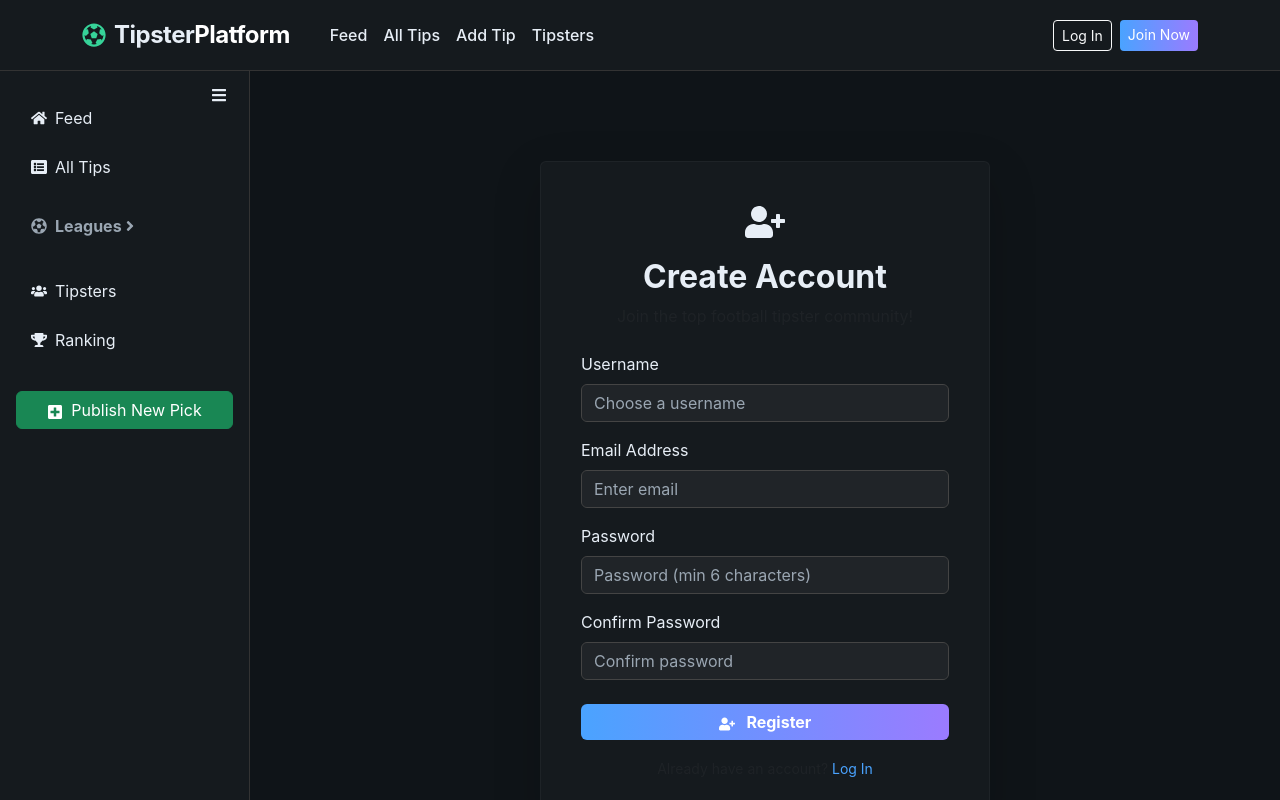
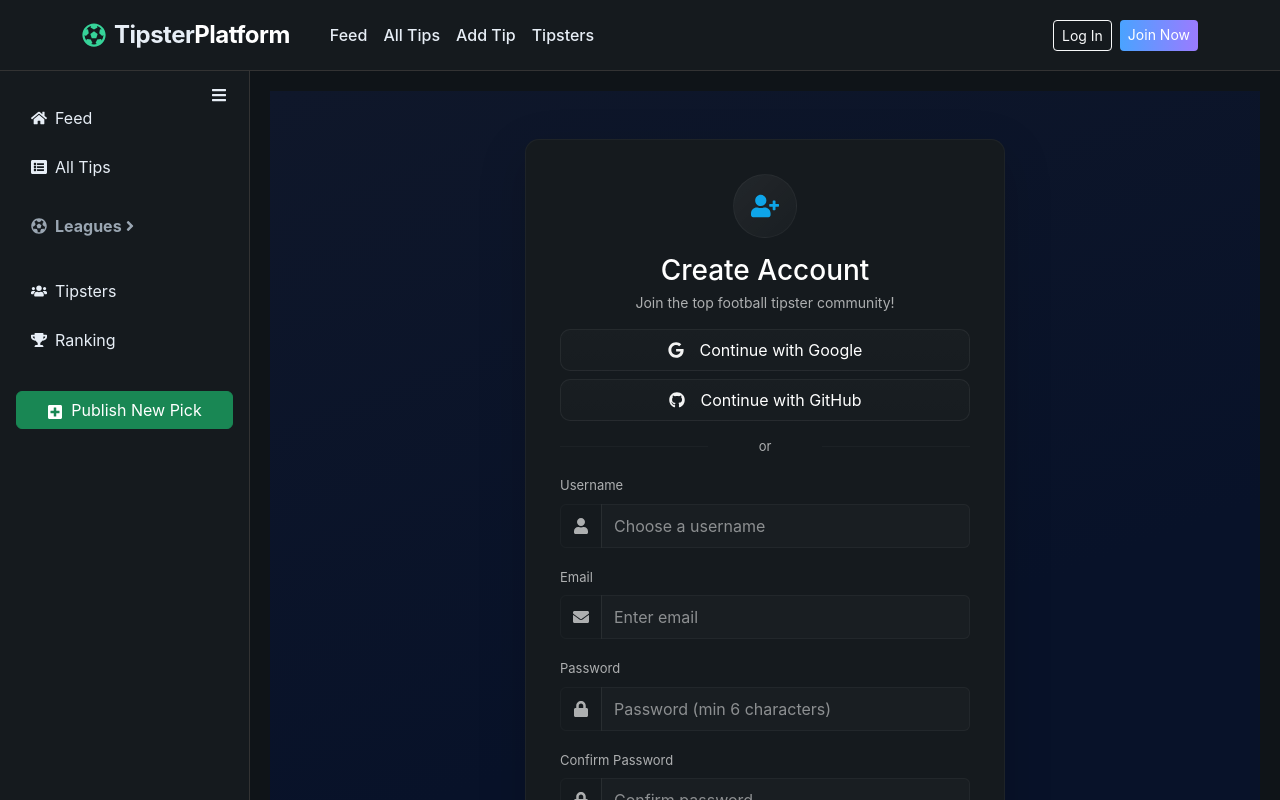
Before and after one commit to GGarenov/tipster_platform, a React (Vite) app in the folder client/: page /register in a window 1280 px wide. Shown: the top 800 px of the page. Built offline with nearby package versions, Linux system fonts and the light colour scheme.

Commit message:
Login and Register designs are changed

```diff
--- a/client/src/components/auth/Login/Login.css
+++ b/client/src/components/auth/Login/Login.css
@@ -1,36 +1,183 @@
-/* Center the Login Card in the middle of the screen */
+:root {
+  --bg-gradient-1: #0f172a;
+  --bg-gradient-2: #081229;
+  --card-bg: rgba(255, 255, 255, 0.04);
+  --card-border: rgba(255, 255, 255, 0.06);
+  --accent: #20c997; /* mint */
+  --primary-start: #0ea5e9; /* sky */
+  --primary-end: #7c3aed; /* purple */
+  --muted: rgba(255, 255, 255, 0.65);
+}
+
+/* Full page gradient background */
+.login-page {
+  min-height: 100vh;
+  background: linear-gradient(
+    160deg,
+    var(--bg-gradient-1) 0%,
+    var(--bg-gradient-2) 60%
+  );
+  display: flex;
+  align-items: center;
+}
+
 .login-container {
   min-height: 100vh;
-  padding-top: 60px; /* Account for the fixed Navbar */
-  padding-bottom: 60px;
+  padding: 48px 12px;
 }
 
-.login-card {
-  max-width: 400px; /* Keep the card a manageable size */
-  width: 90%;
-  /* Use dark theme variables defined in index.css */
-  background-color: var(--bg-card) !important;
-  border: 1px solid #333;
+.auth-card {
+  width: 420px;
+  max-width: 94%;
+  border-radius: 14px;
+  background: linear-gradient(
+    180deg,
+    rgba(255, 255, 255, 0.03),
+    rgba(255, 255, 255, 0.02)
+  );
+  border: 1px solid var(--card-border);
+  padding: 18px;
+  overflow: hidden;
 }
 
-/* Style for Form Controls (Inputs) to match dark theme */
-.login-card .form-control {
-  background-color: var(--bg-input);
-  border: 1px solid #444;
-  color: var(--text-main);
+.auth-header .logo-circle {
+  width: 64px;
+  height: 64px;
+  display: flex;
+  align-items: center;
+  justify-content: center;
+  border-radius: 50%;
+  background: linear-gradient(
+    135deg,
+    rgba(255, 255, 255, 0.06),
+    rgba(255, 255, 255, 0.02)
+  );
+  margin: 0 auto;
+  border: 1px solid rgba(255, 255, 255, 0.04);
 }
 
-.login-card .form-control::placeholder {
-  color: var(--text-muted);
+.logo-icon {
+  color: var(--primary-start);
 }
 
-.login-card .form-control:focus {
-  background-color: var(--bg-input);
-  border-color: var(--brand-blue);
-  box-shadow: 0 0 0 0.25rem rgba(9, 132, 227, 0.25); /* Custom focus color */
+.auth-header h3 {
+  color: white;
+  margin-bottom: 0.25rem;
+}
+.auth-header p {
+  color: var(--muted);
+  margin-bottom: 0;
 }
 
-/* Override the link color */
-.login-card a {
-  color: var(--accent-green) !important;
+/* Social buttons */
+.social-btn {
+  display: flex;
+  align-items: center;
+  justify-content: center;
+  gap: 0.5rem;
+  border-radius: 10px;
+  padding: 8px 12px;
+  border: 1px solid rgba(255, 255, 255, 0.06);
+  color: white;
+  background: linear-gradient(
+    180deg,
+    rgba(255, 255, 255, 0.02),
+    rgba(255, 255, 255, 0.01)
+  );
 }
+.social-btn.google {
+  --btn-color: #db4437;
+}
+.social-btn.github {
+  --btn-color: #24292e;
+}
+.social-btn svg {
+  opacity: 0.95;
+}
+
+.divider {
+  text-align: center;
+  color: var(--muted);
+  font-size: 13px;
+  margin: 12px 0 16px;
+  position: relative;
+}
+.divider::before,
+.divider::after {
+  content: "";
+  height: 1px;
+  width: 36%;
+  background: rgba(255, 255, 255, 0.03);
+  position: absolute;
+  top: 50%;
+}
+.divider::before {
+  left: 0;
+}
+.divider::after {
+  right: 0;
+}
+
+/* Inputs and icon group */
+.input-icon {
+  background: transparent;
+  border: 1px solid rgba(255, 255, 255, 0.03);
+  color: var(--muted);
+}
+.form-input {
+  background: rgba(255, 255, 255, 0.02);
+  border: 1px solid rgba(255, 255, 255, 0.04);
+  color: white;
+  height: 44px;
+}
+.form-input::placeholder {
+  color: rgba(255, 255, 255, 0.5);
+}
+.form-input:focus {
+  outline: none;
+  box-shadow: 0 6px 18px rgba(124, 58, 237, 0.08);
+  border: 1px solid rgba(124, 58, 237, 0.9);
+  background: rgba(255, 255, 255, 0.02);
+}
+
+.form-label {
+  color: var(--muted);
+  font-size: 13px;
+}
+
+.btn-cta {
+  margin-top: 4px;
+  padding: 10px 12px;
+  border-radius: 10px;
+  background: linear-gradient(90deg, var(--primary-start), var(--primary-end));
+  border: none;
+  color: white;
+}
+.btn-cta:disabled {
+  opacity: 0.7;
+}
+
+.link-register {
+  color: var(--accent);
+  font-weight: 600;
+  text-decoration: none;
+}
+.link-register:hover {
+  text-decoration: underline;
+}
+
+/* Small screens */
+@media (max-width: 420px) {
+  .auth-card {
+    padding: 14px;
+  }
+  .logo-circle {
+    width: 56px;
+    height: 56px;
+  }
+}
+
+/* small niceties */
+.text-muted {
+  color: var(--muted) !important;
+}
--- a/client/src/components/auth/Login/Login.jsx
+++ b/client/src/components/auth/Login/Login.jsx
@@ -1,7 +1,20 @@
 import React, { useState } from "react";
-import { Container, Card, Form, Button, Alert } from "react-bootstrap";
+import {
+  Container,
+  Card,
+  Form,
+  Button,
+  Alert,
+  InputGroup,
+} from "react-bootstrap";
 import { Link, useNavigate } from "react-router-dom";
-import { FaSignInAlt } from "react-icons/fa";
+import {
+  FaSignInAlt,
+  FaEnvelope,
+  FaLock,
+  FaGoogle,
+  FaGithub,
+} from "react-icons/fa";
 import "./Login.css";
 
 const Login = () => {
@@ -59,76 +72,100 @@ const Login = () => {
   };
 
   return (
+    <div className="login-page">
       <Container className="d-flex justify-content-center align-items-center login-container">
-      <Card className="login-card p-4 shadow-lg">
+        <Card className="auth-card shadow-lg">
           <Card.Body>
-          <div className="text-center mb-4">
-            <FaSignInAlt size={40} className="text-green mb-3" />
-            <h2 className="fw-bold">Welcome Back</h2>
-            <p className="text-muted">
-              Sign in to publish tips and track your stats.
+            <div className="auth-header text-center mb-3">
+              <div className="logo-circle mx-auto mb-3">
+                <FaSignInAlt size={28} className="logo-icon" />
+              </div>
+              <h3 className="mb-1">Welcome Back</h3>
+              <p className="text-muted small">
+                Sign in to publish tips and track your stats
               </p>
             </div>
 
             {error && <Alert variant="danger">{error}</Alert>}
 
+            <div className="d-grid gap-2 mb-3">
+              <Button
+                variant="outline-light"
+                className="social-btn google"
+                onClick={() => alert("Google login placeholder")}
+              >
+                <FaGoogle className="me-2" /> Continue with Google
+              </Button>
+              <Button
+                variant="outline-light"
+                className="social-btn github"
+                onClick={() => alert("GitHub login placeholder")}
+              >
+                <FaGithub className="me-2" /> Continue with GitHub
+              </Button>
+            </div>
+
+            <div className="divider">or</div>
+
             <Form onSubmit={onSubmit}>
-            {/* Email Field */}
               <Form.Group className="mb-3" controlId="formBasicEmail">
-              <Form.Label>Email Address</Form.Label>
+                <Form.Label className="form-label">Email</Form.Label>
+                <InputGroup>
+                  <InputGroup.Text className="input-icon">
+                    <FaEnvelope />
+                  </InputGroup.Text>
                   <Form.Control
                     type="email"
-                placeholder="Enter your email"
+                    placeholder="your@email.com"
                     name="email"
                     value={email}
                     onChange={onChange}
                     required
-                className="dark-input"
+                    className="form-input"
                   />
+                </InputGroup>
               </Form.Group>
 
-            {/* Password Field */}
-            <Form.Group className="mb-4" controlId="formBasicPassword">
-              <Form.Label>Password</Form.Label>
+              <Form.Group className="mb-3" controlId="formBasicPassword">
+                <Form.Label className="form-label">Password</Form.Label>
+                <InputGroup>
+                  <InputGroup.Text className="input-icon">
+                    <FaLock />
+                  </InputGroup.Text>
                   <Form.Control
                     type="password"
-                placeholder="Password"
+                    placeholder="Enter password"
                     name="password"
                     value={password}
                     onChange={onChange}
                     required
-                className="dark-input"
+                    className="form-input"
                   />
+                </InputGroup>
               </Form.Group>
 
-            {/* Submit Button */}
               <Button
                 variant="primary"
                 type="submit"
-              className="w-100 fw-bold"
+                className="w-100 btn-cta fw-bold"
                 disabled={loading}
               >
-              {loading ? (
-                "Logging In..."
-              ) : (
-                <>
-                  <FaSignInAlt className="me-2" /> Log In
-                </>
-              )}
+                {loading ? "Logging In..." : "Log In"}
               </Button>
             </Form>
 
             <div className="text-center mt-3">
               <small className="text-muted">
                 Don't have an account?{" "}
-              <Link to="/register" className="text-decoration-none text-green">
-                Register
+                <Link to="/register" className="link-register">
+                  Create one
                 </Link>
               </small>
             </div>
           </Card.Body>
         </Card>
       </Container>
+    </div>
   );
 };
 
--- a/client/src/components/auth/Register/Register.css
+++ b/client/src/components/auth/Register/Register.css
@@ -1,35 +1,182 @@
-/* Center the Register Card in the middle of the screen, similar to Login */
+:root {
+  --bg-gradient-1: #0f172a;
+  --bg-gradient-2: #081229;
+  --card-bg: rgba(255, 255, 255, 0.04);
+  --card-border: rgba(255, 255, 255, 0.06);
+  --accent: #20c997; /* mint */
+  --primary-start: #0ea5e9; /* sky */
+  --primary-end: #7c3aed; /* purple */
+  --muted: rgba(255, 255, 255, 0.65);
+}
+
+.register-page {
+  min-height: 100vh;
+  background: linear-gradient(
+    160deg,
+    var(--bg-gradient-1) 0%,
+    var(--bg-gradient-2) 60%
+  );
+  display: flex;
+  align-items: center;
+}
+
 .register-container {
   min-height: 100vh;
-  padding-top: 60px; /* Account for the fixed Navbar */
-  padding-bottom: 60px;
+  padding: 48px 12px;
 }
 
-.register-card {
-  max-width: 450px; /* Slightly wider to accommodate more fields */
-  width: 90%;
-  background-color: var(--bg-card) !important;
-  border: 1px solid #333;
+.auth-card {
+  width: 480px;
+  max-width: 96%;
+  border-radius: 14px;
+  background: linear-gradient(
+    180deg,
+    rgba(255, 255, 255, 0.03),
+    rgba(255, 255, 255, 0.02)
+  );
+  border: 1px solid var(--card-border);
+  padding: 18px;
+  overflow: hidden;
 }
 
-/* Ensure form controls match the dark theme */
-.register-card .form-control {
-  background-color: var(--bg-input);
-  border: 1px solid #444;
-  color: var(--text-main);
+.auth-header .logo-circle {
+  width: 64px;
+  height: 64px;
+  display: flex;
+  align-items: center;
+  justify-content: center;
+  border-radius: 50%;
+  background: linear-gradient(
+    135deg,
+    rgba(255, 255, 255, 0.06),
+    rgba(255, 255, 255, 0.02)
+  );
+  margin: 0 auto;
+  border: 1px solid rgba(255, 255, 255, 0.04);
 }
 
-.register-card .form-control::placeholder {
-  color: var(--text-muted);
+.logo-icon {
+  color: var(--primary-start);
 }
 
-.register-card .form-control:focus {
-  background-color: var(--bg-input);
-  border-color: var(--brand-blue);
-  box-shadow: 0 0 0 0.25rem rgba(9, 132, 227, 0.25);
+.auth-header h3 {
+  color: white;
+  margin-bottom: 0.25rem;
+}
+.auth-header p {
+  color: var(--muted);
+  margin-bottom: 0;
 }
 
-/* Styling for the link at the bottom */
-.register-card a {
-  color: var(--brand-blue) !important;
+/* Social buttons */
+.social-btn {
+  display: flex;
+  align-items: center;
+  justify-content: center;
+  gap: 0.5rem;
+  border-radius: 10px;
+  padding: 8px 12px;
+  border: 1px solid rgba(255, 255, 255, 0.06);
+  color: white;
+  background: linear-gradient(
+    180deg,
+    rgba(255, 255, 255, 0.02),
+    rgba(255, 255, 255, 0.01)
+  );
 }
+.social-btn.google {
+  --btn-color: #db4437;
+}
+.social-btn.github {
+  --btn-color: #24292e;
+}
+.social-btn svg {
+  opacity: 0.95;
+}
+
+.divider {
+  text-align: center;
+  color: var(--muted);
+  font-size: 13px;
+  margin: 12px 0 16px;
+  position: relative;
+}
+.divider::before,
+.divider::after {
+  content: "";
+  height: 1px;
+  width: 36%;
+  background: rgba(255, 255, 255, 0.03);
+  position: absolute;
+  top: 50%;
+}
+.divider::before {
+  left: 0;
+}
+.divider::after {
+  right: 0;
+}
+
+/* Inputs and icon group */
+.input-icon {
+  background: transparent;
+  border: 1px solid rgba(255, 255, 255, 0.03);
+  color: var(--muted);
+}
+.form-input {
+  background: rgba(255, 255, 255, 0.02);
+  border: 1px solid rgba(255, 255, 255, 0.04);
+  color: white;
+  height: 44px;
+}
+.form-input::placeholder {
+  color: rgba(255, 255, 255, 0.5);
+}
+.form-input:focus {
+  outline: none;
+  box-shadow: 0 6px 18px rgba(124, 58, 237, 0.08);
+  border: 1px solid rgba(124, 58, 237, 0.9);
+  background: rgba(255, 255, 255, 0.02);
+}
+
+.form-label {
+  color: var(--muted);
+  font-size: 13px;
+}
+
+.btn-cta {
+  margin-top: 4px;
+  padding: 10px 12px;
+  border-radius: 10px;
+  background: linear-gradient(90deg, var(--primary-start), var(--primary-end));
+  border: none;
+  color: white;
+}
+.btn-cta:disabled {
+  opacity: 0.7;
+}
+
+.link-register {
+  color: var(--accent);
+  font-weight: 600;
+  text-decoration: none;
+}
+.link-register:hover {
+  text-decoration: underline;
+}
+
+/* Small screens */
+@media (max-width: 420px) {
+  .auth-card {
+    padding: 14px;
+  }
+  .logo-circle {
+    width: 56px;
+    height: 56px;
+  }
+}
+
+/* small niceties */
+.text-muted {
+  color: var(--muted) !important;
+}
--- a/client/src/components/auth/Register/Register.jsx
+++ b/client/src/components/auth/Register/Register.jsx
@@ -1,7 +1,21 @@
 import React, { useState } from "react";
-import { Container, Card, Form, Button, Alert } from "react-bootstrap";
+import {
+  Container,
+  Card,
+  Form,
+  Button,
+  Alert,
+  InputGroup,
+} from "react-bootstrap";
 import { Link, useNavigate } from "react-router-dom";
-import { FaUserPlus } from "react-icons/fa";
+import {
+  FaUserPlus,
+  FaEnvelope,
+  FaLock,
+  FaUser,
+  FaGoogle,
+  FaGithub,
+} from "react-icons/fa";
 import "./Register.css";
 
 const Register = () => {
@@ -72,24 +86,48 @@ const Register = () => {
   };
 
   return (
+    <div className="register-page">
       <Container className="d-flex justify-content-center align-items-center register-container">
-      <Card className="register-card p-4 shadow-lg">
+        <Card className="auth-card shadow-lg">
           <Card.Body>
-          <div className="text-center mb-4">
-            <FaUserPlus size={40} className="text-brand-blue mb-3" />
-            <h2 className="fw-bold">Create Account</h2>
-            <p className="text-muted">
+            <div className="auth-header text-center mb-3">
+              <div className="logo-circle mx-auto mb-3">
+                <FaUserPlus size={28} className="logo-icon" />
+              </div>
+              <h3 className="mb-1">Create Account</h3>
+              <p className="text-muted small">
                 Join the top football tipster community!
               </p>
             </div>
 
             {error && <Alert variant="danger">{error}</Alert>}
 
-          {/* The `noValidate` and `validated` props enable Bootstrap's validation UI */}
+            <div className="d-grid gap-2 mb-3">
+              <Button
+                variant="outline-light"
+                className="social-btn google"
+                onClick={() => alert("Google signup placeholder")}
+              >
+                <FaGoogle className="me-2" /> Continue with Google
+              </Button>
+              <Button
+                variant="outline-light"
+                className="social-btn github"
+                onClick={() => alert("GitHub signup placeholder")}
+              >
+                <FaGithub className="me-2" /> Continue with GitHub
+              </Button>
+            </div>
+
+            <div className="divider">or</div>
+
             <Form noValidate validated={validated} onSubmit={onSubmit}>
-            {/* Username Field */}
               <Form.Group className="mb-3" controlId="formBasicUsername">
-              <Form.Label>Username</Form.Label>
+                <Form.Label className="form-label">Username</Form.Label>
+                <InputGroup>
+                  <InputGroup.Text className="input-icon">
+                    <FaUser />
+                  </InputGroup.Text>
                   <Form.Control
                     type="text"
                     placeholder="Choose a username"
@@ -97,16 +135,20 @@ const Register = () => {
                     value={username}
                     onChange={onChange}
                     required
-                className="dark-input"
+                    className="form-input"
                   />
+                </InputGroup>
                 <Form.Control.Feedback type="invalid">
                   Username is required.
                 </Form.Control.Feedback>
               </Form.Group>
 
-            {/* Email Field */}
               <Form.Group className="mb-3" controlId="formBasicEmail">
-              <Form.Label>Email Address</Form.Label>
+                <Form.Label className="form-label">Email</Form.Label>
+                <InputGroup>
+                  <InputGroup.Text className="input-icon">
+                    <FaEnvelope />
+                  </InputGroup.Text>
                   <Form.Control
                     type="email"
                     placeholder="Enter email"
@@ -114,16 +156,20 @@ const Register = () => {
                     value={email}
                     onChange={onChange}
                     required
-                className="dark-input"
+                    className="form-input"
                   />
+                </InputGroup>
                 <Form.Control.Feedback type="invalid">
                   Valid email is required.
                 </Form.Control.Feedback>
               </Form.Group>
 
-            {/* Password Field */}
               <Form.Group className="mb-3" controlId="formBasicPassword">
-              <Form.Label>Password</Form.Label>
+                <Form.Label className="form-label">Password</Form.Label>
+                <InputGroup>
+                  <InputGroup.Text className="input-icon">
+                    <FaLock />
+                  </InputGroup.Text>
                   <Form.Control
                     type="password"
                     placeholder="Password (min 6 characters)"
@@ -132,16 +178,20 @@ const Register = () => {
                     onChange={onChange}
                     required
                     minLength="6"
-                className="dark-input"
+                    className="form-input"
                   />
+                </InputGroup>
                 <Form.Control.Feedback type="invalid">
                   Password must be at least 6 characters.
                 </Form.Control.Feedback>
               </Form.Group>
 
-            {/* Confirm Password Field */}
               <Form.Group className="mb-4" controlId="formConfirmPassword">
-              <Form.Label>Confirm Password</Form.Label>
+                <Form.Label className="form-label">Confirm Password</Form.Label>
+                <InputGroup>
+                  <InputGroup.Text className="input-icon">
+                    <FaLock />
+                  </InputGroup.Text>
                   <Form.Control
                     type="password"
                     placeholder="Confirm password"
@@ -150,44 +200,36 @@ const Register = () => {
                     onChange={onChange}
                     required
                     isInvalid={validated && password !== confirmPassword}
-                className="dark-input"
+                    className="form-input"
                   />
+                </InputGroup>
                 <Form.Control.Feedback type="invalid">
                   Passwords must match.
                 </Form.Control.Feedback>
               </Form.Group>
 
-            {/* Submit Button */}
               <Button
                 variant="primary"
                 type="submit"
-              className="w-100 fw-bold"
+                className="w-100 btn-cta fw-bold"
                 disabled={loading}
               >
-              {loading ? (
-                "Registering..."
-              ) : (
-                <>
-                  <FaUserPlus className="me-2" /> Register
-                </>
-              )}
+                {loading ? "Registering..." : "Create Account"}
               </Button>
             </Form>
 
             <div className="text-center mt-3">
               <small className="text-muted">
                 Already have an account?{" "}
-              <Link
-                to="/login"
-                className="text-decoration-none text-brand-blue"
-              >
-                Log In
+                <Link to="/login" className="link-register">
+                  Log in
                 </Link>
               </small>
             </div>
           </Card.Body>
         </Card>
       </Container>
+    </div>
   );
 };
 
```
Lines whose indentation alone changed are shown as unchanged.
